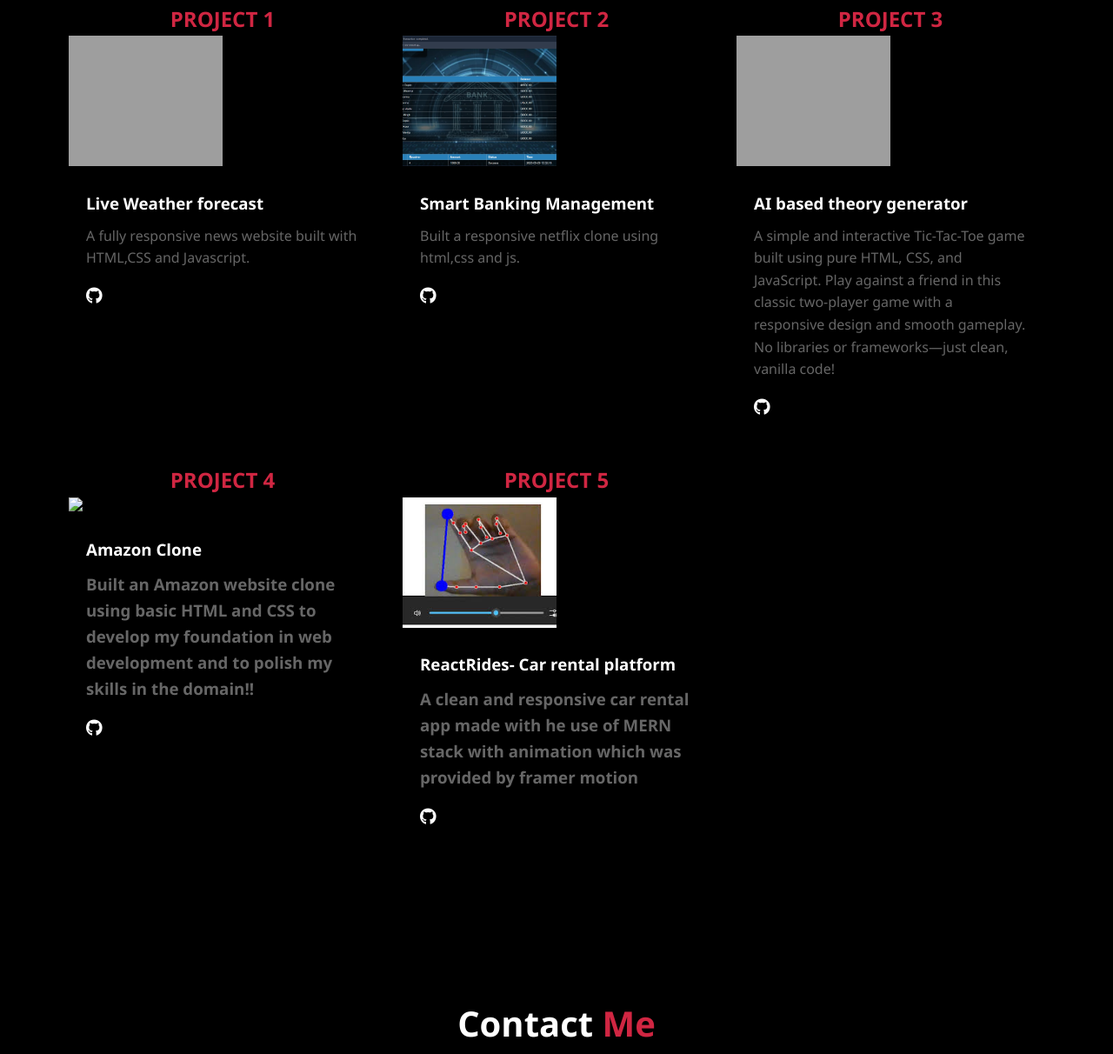
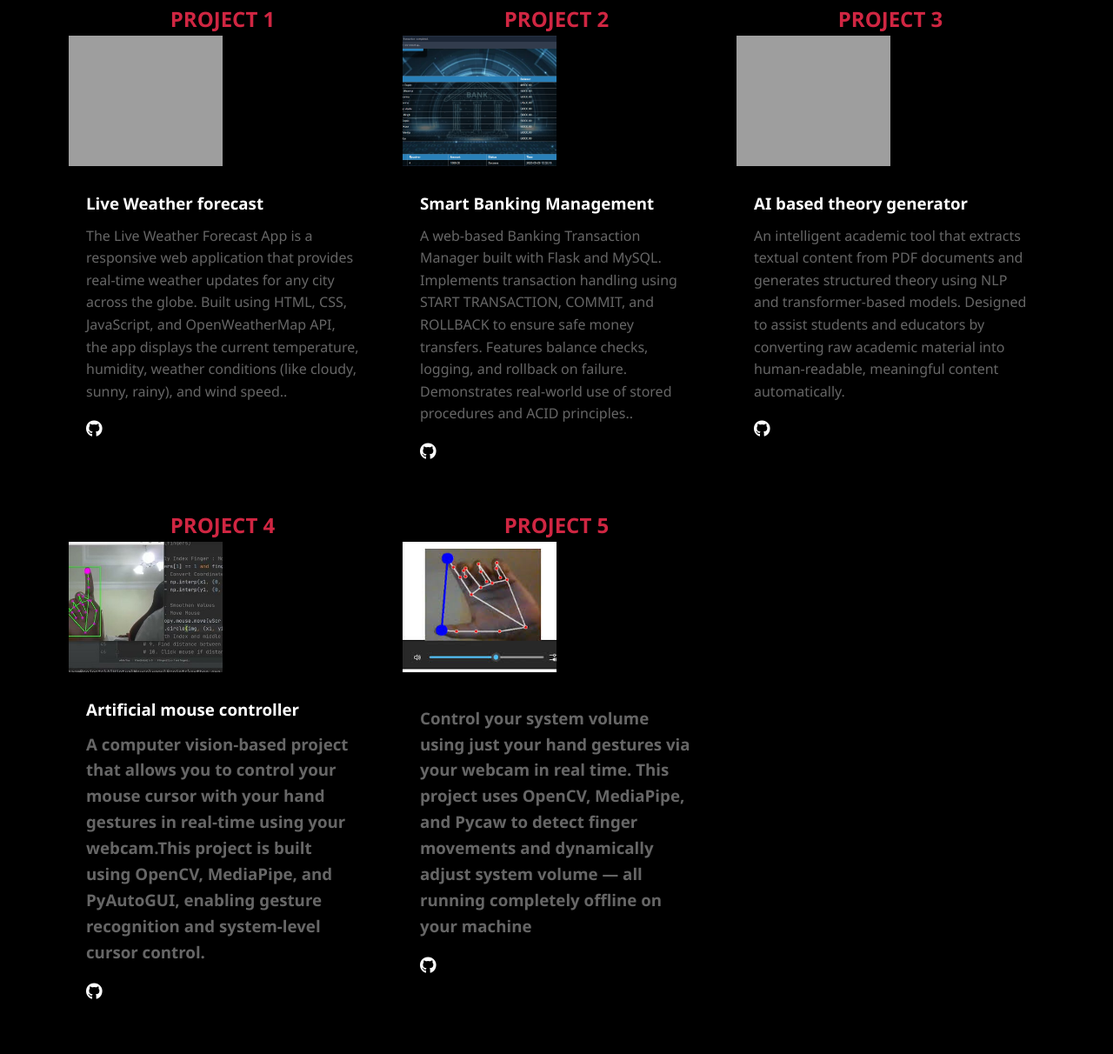
Before and after one commit to Sankalp-gupta1/New-port-, a plain HTML site: page index.html in a window 1280 px wide. Shown: the part 2318-3530 px from the top of the page at 87% size. Drawn offline with Linux system fonts and the light colour scheme; grey boxes are pictures that could not be loaded.

Commit message:
Updated HTML and styling

```diff
--- a/index.html
+++ b/index.html
@@ -148,7 +148,7 @@
                     <img src="project1.jpg" alt="Project 1">
                     <div class="project-info">
                         <h3>Live Weather forecast</h3>
-                        <p>A fully responsive news website built with HTML,CSS and Javascript.</p>
+                        <p>The Live Weather Forecast App is a responsive web application that provides real-time weather updates for any city across the globe. Built using HTML, CSS, JavaScript, and OpenWeatherMap API, the app displays the current temperature, humidity, weather conditions (like cloudy, sunny, rainy), and wind speed..</p>
                         <div class="project-links">
                             <a href="#" target="_blank"><i class="fab fa-github"></i></a> <!--github p dlne k bd link yhaaa-->
                         </div>
@@ -159,7 +159,7 @@
                     <img src="project2.png" alt="Project 2">
                     <div class="project-info">
                         <h3>Smart Banking Management</h3>
-                        <p>Built a responsive netflix clone using html,css and js.</p>
+                        <p>A web-based Banking Transaction Manager built with Flask and MySQL. Implements transaction handling using START TRANSACTION, COMMIT, and ROLLBACK to ensure safe money transfers. Features balance checks, logging, and rollback on failure. Demonstrates real-world use of stored procedures and ACID principles..</p>
                         <div class="project-links">
                             <a href="https://github.com/Sankalp-gupta1/Bank-Management-System-" target="_blank"><i class="fab fa-github"></i></a>
                         </div>
@@ -170,7 +170,9 @@
                     <img src="project3.jpg" alt="Project 3">
                     <div class="project-info">
                         <h3>AI based theory generator</h3>
-                        <p>A simple and interactive Tic-Tac-Toe game built using pure HTML, CSS, and JavaScript. Play against a friend in this classic two-player game with a responsive design and smooth gameplay. No libraries or frameworks—just clean, vanilla code!</p>
+                        <p>An intelligent academic tool that extracts textual content from PDF documents and generates structured theory using NLP and transformer-based models. Designed to assist students and educators by converting raw academic material into human-readable, meaningful content automatically.
+
+</p>
                         <div class="project-links">
                             <a href="https://github.com/Sankalp-gupta1/Ai-based-theory-generator-AI-ML-DL-" target="_blank"><i class="fab fa-github"></i></a>
                         </div>
@@ -179,10 +181,10 @@
 
                 <div class="project-card">
                     <h2>PROJECT 4</h2>
-                    <img src="project4.jpeg" alt="Project 3">
+                    <img src="project4.jpg" alt="Project 3">
                     <div class="project-info">
-                        <h3>Amazon Clone<h3>
-                        <p>Built an Amazon website clone using basic HTML and CSS to develop my foundation in web development and to polish my skills in the domain!!</p>
+                        <h3>Artificial mouse controller<h3>
+                        <p>A computer vision-based project that allows you to control your mouse cursor with your hand gestures in real-time using your webcam.This project is built using OpenCV, MediaPipe, and PyAutoGUI, enabling gesture recognition and system-level cursor control.</p>
                         <div class="project-links">
                             <a href="https://github.com/Sankalp-gupta1/artificial-mouse-controller" target="_blank"><i class="fab fa-github"></i></a>
                         </div>
@@ -195,8 +197,8 @@
                     <h2>PROJECT 5</h2>
                     <img src="project5.png" alt="Project 5">
                     <div class="project-info">
-                        <h3>ReactRides- Car rental platform<h3>
-                        <p>A clean and responsive car rental app made with he use of MERN stack with animation which was provided by framer motion</p>
+                        <h3><h3>
+                        <p>Control your system volume using just your hand gestures via your webcam in real time. This project uses OpenCV, MediaPipe, and Pycaw to detect finger movements and dynamically adjust system volume — all running completely offline on your machine</p>
                         <div class="project-links">
                             <a href="https://github.com/Sankalp-gupta1/gesture-volume-control" target="_blank"><i class="fab fa-github"></i></a>
                         </div>
```
